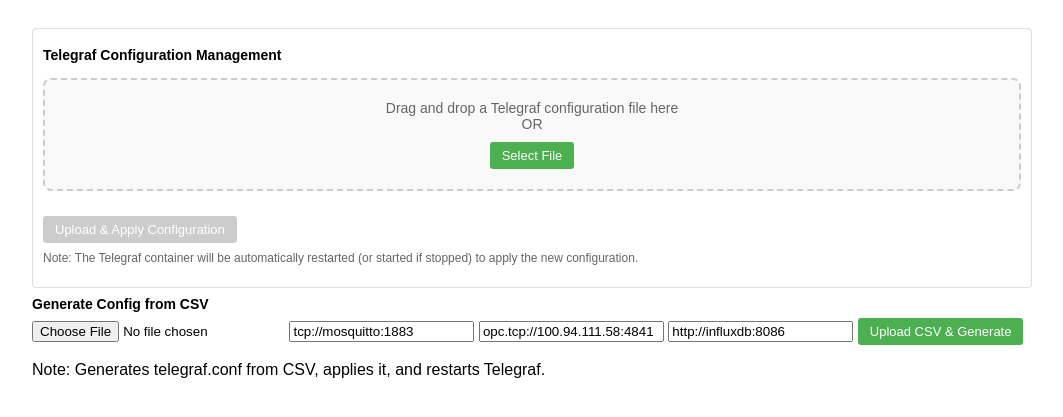
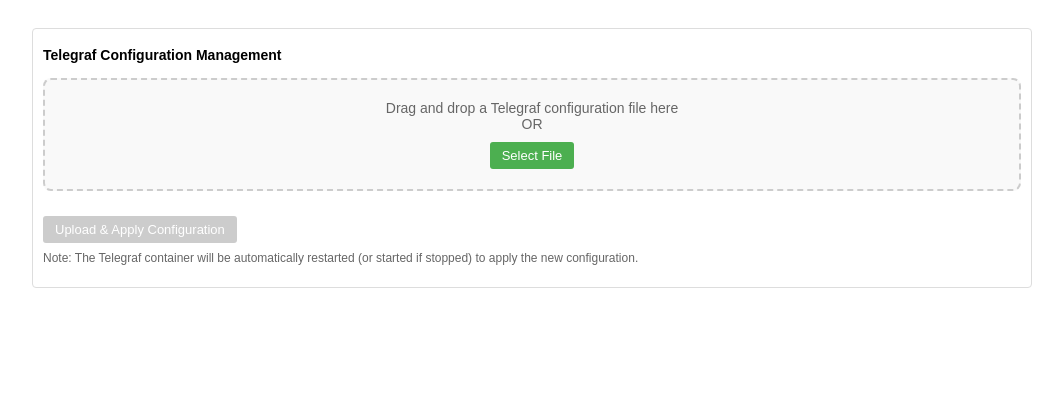
Before and after one commit to TailGuy/telegraf-app, a FastAPI app: template app/templates/index.html in a window 1280 px wide. Shown: the part 313-730 px from the top of the page, without its empty margins (108-1171 px from the left). Run offline with FastAPI, Linux system fonts and the light colour scheme; the template is opened without the code that fills it, so the values that code supplies are empty.

Commit message:
fix this later

```diff
--- a/app/main.py
+++ b/app/main.py
@@ -667,44 +667,45 @@
         return RedirectResponse(url="/", status_code=status.HTTP_303_SEE_OTHER)
     return {"success": True, "message": "Telegraf container started."}
 
-@app.post("/telegraf/upload-csv", tags=["Telegraf"])
-async def upload_csv_for_config(
-    request: Request,
-    file: UploadFile = File(...),
-    mqtt_broker: str = Form("tcp://mosquitto:1883"),  # Default or from .env
-    opcua_endpoint: str = Form("opc.tcp://100.94.111.58:4841"),
-    influxdb_url: str = Form("http://influxdb:8086"),
-    container: docker.models.containers.Container = Depends(get_telegraf_container)
-):
-    logger.info(f"Received CSV upload for config generation: {file.filename}")
-    content = await file.read()
-    if not content:
-        raise HTTPException(status_code=400, detail="Empty file")
+# TODO fix this later
+# @app.post("/telegraf/upload-csv", tags=["Telegraf"])
+# async def upload_csv_for_config(
+#     request: Request,
+#     file: UploadFile = File(...),
+#     mqtt_broker: str = Form("tcp://mosquitto:1883"),  # Default or from .env
+#     opcua_endpoint: str = Form("opc.tcp://100.94.111.58:4841"),
+#     influxdb_url: str = Form("http://influxdb:8086"),
+#     container: docker.models.containers.Container = Depends(get_telegraf_container)
+# ):
+#     logger.info(f"Received CSV upload for config generation: {file.filename}")
+#     content = await file.read()
+#     if not content:
+#         raise HTTPException(status_code=400, detail="Empty file")
 
-    try:
-        generator = TelegrafConfigGenerator(
-            csv_content=content,
-            output_file_path=SHARED_CONFIG_PATH,
-            mqtt_broker=mqtt_broker,
-            opcua_endpoint=opcua_endpoint,
-            influxdb_url=influxdb_url
-        )
-        new_config = generator.generate_config()
-        async with aiofiles.open(SHARED_CONFIG_PATH, "w") as f:
-            await f.write(new_config)
-    except Exception as e:
-        logger.error(f"Config generation: {e}", exc_info=True)
-        safe_error = quote(str(e))
-        return RedirectResponse(url=f"/?error={safe_error}", status_code=303)
+#     try:
+#         generator = TelegrafConfigGenerator(
+#             csv_content=content,
+#             output_file_path=SHARED_CONFIG_PATH,
+#             mqtt_broker=mqtt_broker,
+#             opcua_endpoint=opcua_endpoint,
+#             influxdb_url=influxdb_url
+#         )
+#         new_config = generator.generate_config()
+#         async with aiofiles.open(SHARED_CONFIG_PATH, "w") as f:
+#             await f.write(new_config)
+#     except Exception as e:
+#         logger.error(f"Config generation: {e}", exc_info=True)
+#         safe_error = quote(str(e))
+#         return RedirectResponse(url=f"/?error={safe_error}", status_code=303)
 
-    try:
-        container.reload()
-        if container.status == 'running':
-            container.restart(timeout=30)
-        else:
-            container.start()
-    except Exception as e:
-        safe_error = quote(f"Config generated, but apply failed: {e}")
-        return RedirectResponse(url=f"/?error={safe_error}", status_code=303)
+#     try:
+#         container.reload()
+#         if container.status == 'running':
+#             container.restart(timeout=30)
+#         else:
+#             container.start()
+#     except Exception as e:
+#         safe_error = quote(f"Config generated, but apply failed: {e}")
+#         return RedirectResponse(url=f"/?error={safe_error}", status_code=303)
 
-    return RedirectResponse(url="/", status_code=303)
+#     return RedirectResponse(url="/", status_code=303)
--- a/app/templates/index.html
+++ b/app/templates/index.html
@@ -247,7 +247,8 @@
         </div>
     </div>
 
-    <div>
+    <!-- TODO fix this later -->
+    <!-- <div>
         <h3>Generate Config from CSV</h3>
         <form action="/telegraf/upload-csv" method="post" enctype="multipart/form-data">
             <input type="file" name="file" accept=".csv">
@@ -257,7 +258,7 @@
             <button type="submit">Upload CSV & Generate</button>
         </form>
         <p>Note: Generates telegraf.conf from CSV, applies it, and restarts Telegraf.</p>
-    </div>
+    </div> -->
 
     <script>
         document.addEventListener('DOMContentLoaded', function() {
```
